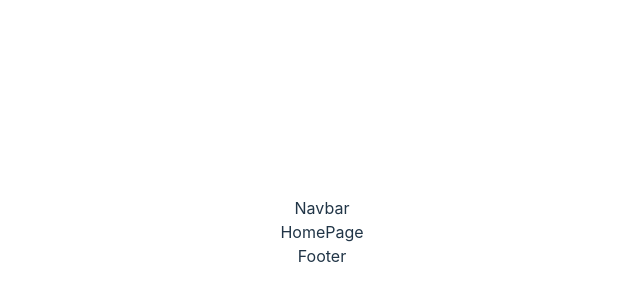
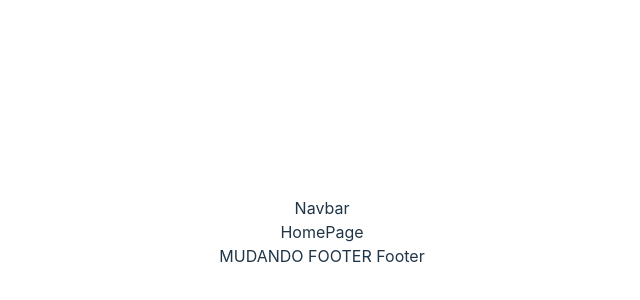
Before and after one commit to fercfmsouza/jokers-burger, a React (Vite) app: page / in a window 1280 px wide. Shown: the part 168-468 px from the top of the page, without its empty margins (318-958 px from the left). Built offline with nearby package versions, Linux system fonts and the light colour scheme.

Commit message:
mudando footer

```diff
--- a/src/components/Footer.jsx
+++ b/src/components/Footer.jsx
@@ -1,5 +1,5 @@
 const Footer = () => {
-  return <div>Footer</div>;
+  return <div>MUDANDO FOOTER Footer</div>;
 };
 
 export default Footer;
```
